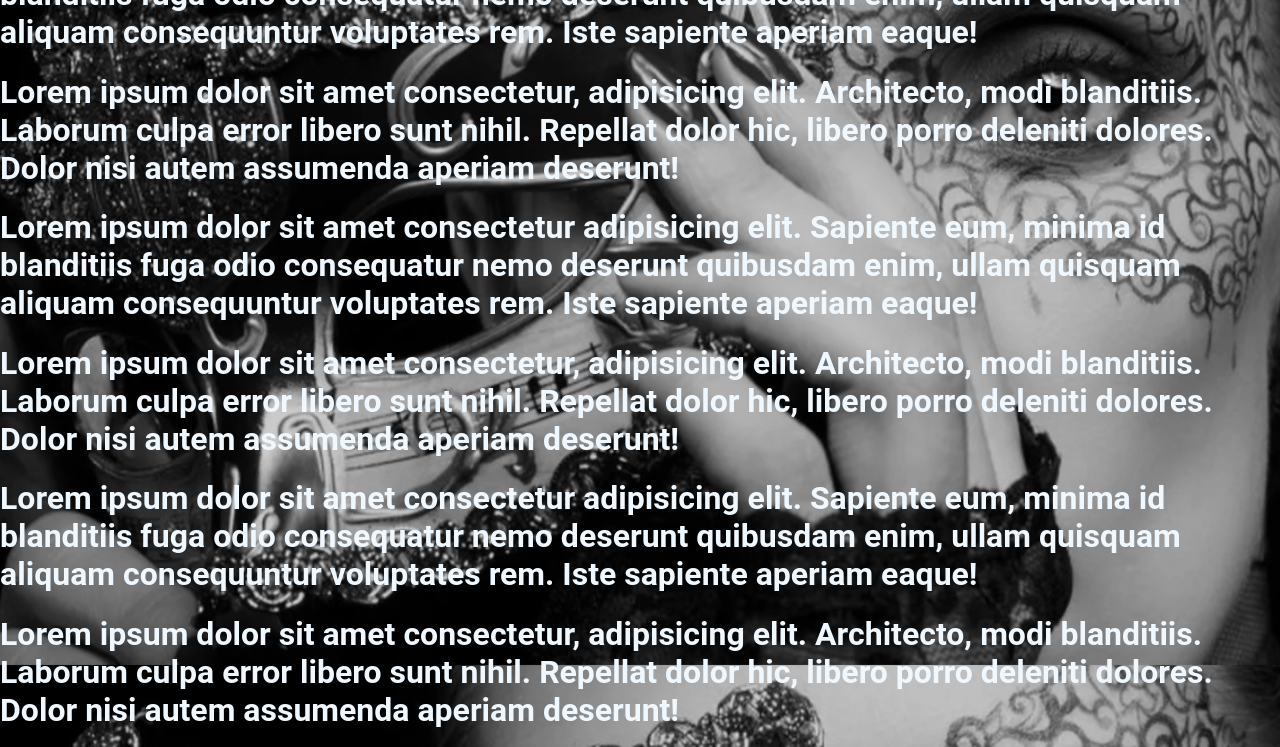
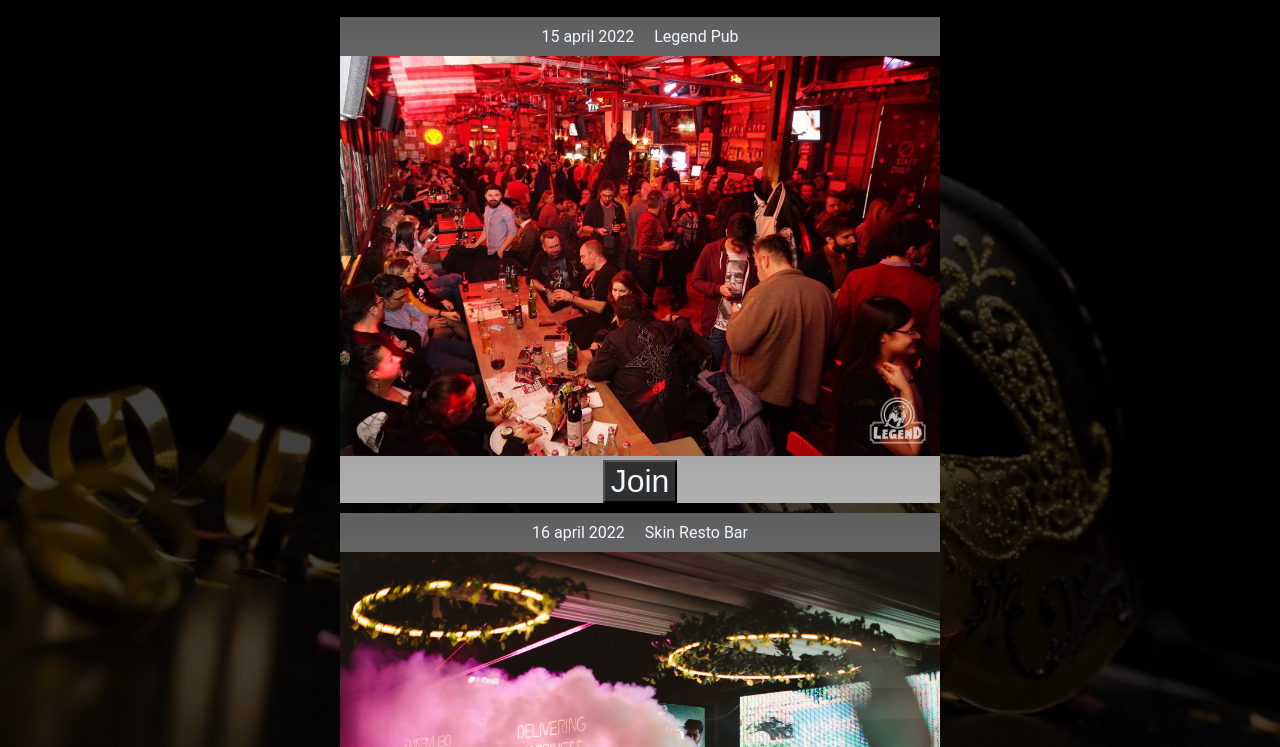
Before and after one commit to breabanmihaiE4/Proiect_MaBOr_E4, a plain HTML site: page pages/FeaturedEvents.html in a window 1280 px wide. Shown: the part 135-882 px from the top of the page. Drawn offline with Linux system fonts and the light colour scheme.

Commit message:
FeaturedEvents
Created FeaturedEvents Page

```diff
--- a/pages/FeaturedEvents.html
+++ b/pages/FeaturedEvents.html
@@ -25,15 +25,32 @@
     </div>
 
     <div class="main">
-        <h1>Lorem ipsum dolor sit amet consectetur adipisicing elit. Sapiente eum, minima id blanditiis fuga odio consequatur nemo deserunt quibusdam enim, ullam quisquam aliquam consequuntur voluptates rem. Iste sapiente aperiam eaque!</h1>
-        <h1>Lorem ipsum dolor sit amet consectetur, adipisicing elit. Architecto, modi blanditiis. Laborum culpa error libero sunt nihil. Repellat dolor hic, libero porro deleniti dolores. Dolor nisi autem assumenda aperiam deserunt!</h1>
-        <h1>Lorem ipsum dolor sit amet consectetur adipisicing elit. Sapiente eum, minima id blanditiis fuga odio consequatur nemo deserunt quibusdam enim, ullam quisquam aliquam consequuntur voluptates rem. Iste sapiente aperiam eaque!</h1>
-        <h1>Lorem ipsum dolor sit amet consectetur, adipisicing elit. Architecto, modi blanditiis. Laborum culpa error libero sunt nihil. Repellat dolor hic, libero porro deleniti dolores. Dolor nisi autem assumenda aperiam deserunt!</h1>
-        <h1>Lorem ipsum dolor sit amet consectetur adipisicing elit. Sapiente eum, minima id blanditiis fuga odio consequatur nemo deserunt quibusdam enim, ullam quisquam aliquam consequuntur voluptates rem. Iste sapiente aperiam eaque!</h1>
-        <h1>Lorem ipsum dolor sit amet consectetur, adipisicing elit. Architecto, modi blanditiis. Laborum culpa error libero sunt nihil. Repellat dolor hic, libero porro deleniti dolores. Dolor nisi autem assumenda aperiam deserunt!</h1>
-        <h1>Lorem ipsum dolor sit amet consectetur adipisicing elit. Sapiente eum, minima id blanditiis fuga odio consequatur nemo deserunt quibusdam enim, ullam quisquam aliquam consequuntur voluptates rem. Iste sapiente aperiam eaque!</h1>
-        <h1>Lorem ipsum dolor sit amet consectetur, adipisicing elit. Architecto, modi blanditiis. Laborum culpa error libero sunt nihil. Repellat dolor hic, libero porro deleniti dolores. Dolor nisi autem assumenda aperiam deserunt!</h1>
+        <div class="titleBox">
+            <p>Join your favourite party!</p>
+        </div>
+        <div class="eventBox">
+            <div class="date_and_location">
+                <p>15 april 2022</p>
+                <p>Legend Pub</p>
+            </div>
+            <div class="eventImage">
+                <img src="../images/legend.jpg">
+            </div>
+            <button>Join</button>
+        </div>
+
+        <div class="eventBox">
+            <div class="date_and_location">
+                <p>16 april 2022</p>
+                <p>Skin Resto Bar</p>
+            </div>
+            <div class="eventImage">
+                <img src="../images/skin.jpg">
+            </div>
+            <button>Join</button>
+        </div>
     </div>
+
 
     <div class="contact">
         <ul class="authors">
--- a/styles/FeaturedEvents.css
+++ b/styles/FeaturedEvents.css
@@ -1,9 +1,60 @@
 body {
-    background-image: url(../images/Featured_events_background.jpeg);
+    background-image: url(../images/background_featured_events.jpg);
     background-position: center center;
     background-repeat: no-repeat;
     background-size: cover;
     background-attachment: fixed;
-    box-shadow: inset 0 0 0 1000px rgba(0, 0, 0, 0.2);
+    box-shadow: inset 0 0 0 1000px rgba(0, 0, 0, 0.75);
     color: aliceblue;
 }
+
+.titleBox {
+    display: flex;
+    justify-content: center;
+    text-align: center;
+    font-family: 'Roboto Slab', serif;
+    font-size: xx-large;
+    font-weight: bolder;
+
+}
+
+.eventBox {
+    display: block;
+    background-image: linear-gradient(180deg, rgb(95, 95, 95), rgb(176, 176, 176));
+    margin-bottom: 10px;
+}
+
+.date_and_location {
+    display: flex;
+    justify-content: center;
+}
+
+.date_and_location > p {
+    margin: 10px;
+}
+
+.eventImage img {
+    width: 100%;
+    height: auto;
+}
+
+.eventBox button {
+    font-size: xx-large;
+    color: aliceblue;
+    background-color: rgb(48, 48, 48);
+}
+
+@media screen and (min-width: 600px) {
+    .main {
+        display: flex;
+        flex-direction: column;
+        align-items: center;
+    }
+
+    .eventBox {
+        width: 600px;
+        display: flex;
+        flex-direction: column;
+        align-items: center;
+    }
+}
```
Also changed, not shown: images/background_featured_events.jpg (added), images/legend.jpg (added), images/skin.jpg (added).
